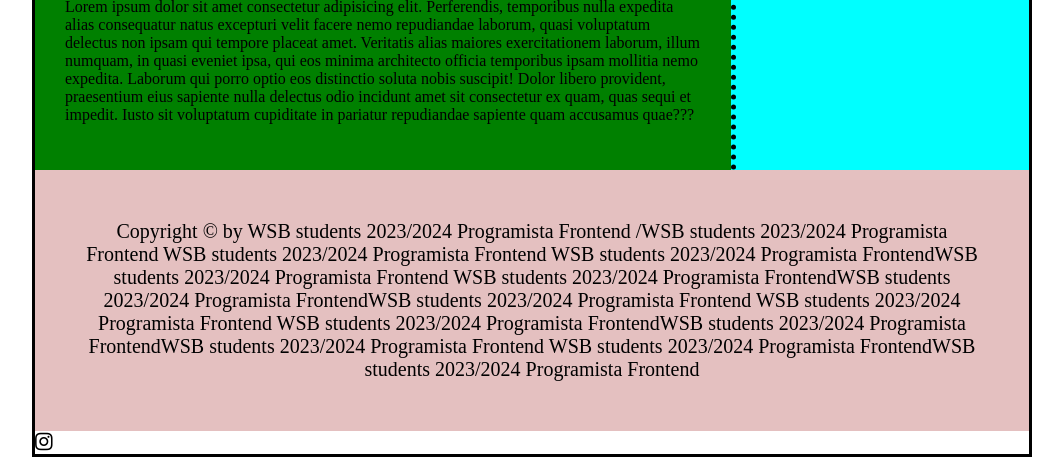
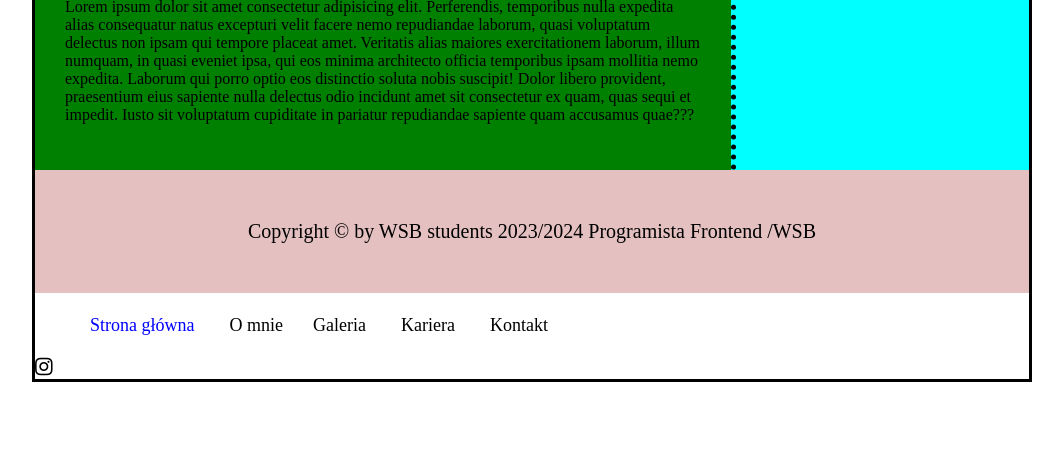
Before and after one commit to katjaen/Team-PF_wtorek2024, a plain HTML site: page index.html in a window 1280 px wide. Shown: the part 1017-1474 px from the top of the page, without its empty margins (108-1171 px from the left). After the commit the page ends 1399 px from the top, so only its background shows below. Drawn offline with Linux system fonts and the light colour scheme.

Commit message:
footer change

```diff
--- a/css/style.css
+++ b/css/style.css
@@ -65,6 +65,10 @@ header {
 	padding: 20px 15px 20px 15px;
 }
 
+.footer {
+	display: flex;
+	align-items: center;
+}
 /* brand*/
 
 .brand a,
--- a/index.html
+++ b/index.html
@@ -1,16 +1,15 @@
 <!DOCTYPE html>
 <html lang="en">
+
 <head>
   <meta charset="UTF-8" />
   <meta name="viewport" content="width=device-width, initial-scale=1.0" />
   <title>Projekt HTML CSS 2023/2024</title>
-    <link
-      rel="stylesheet"
-      href="//use.fontawesome.com/releases/v5.0.7/css/all.css"
-    />
+  <link rel="stylesheet" href="//use.fontawesome.com/releases/v5.0.7/css/all.css" />
   <link rel="stylesheet" href="/css/style.css" />
   <script src="/script.js"></script>
 </head>
+
 <body>
   <div id="container">
     <header>
@@ -55,10 +54,7 @@
     <main>
       <article>
         <h1>Lorem ipsum dolor sit.</h1>
-          <img
-            src="https://unsplash.it/700/300?image=870"
-            alt="Image for article"
-          />
+        <img src="https://unsplash.it/700/300?image=870" alt="Image for article" />
         <p>
           Lorem ipsum dolor sit amet consectetur adipisicing elit.
           Perferendis, temporibus nulla expedita alias consequatur natus
@@ -76,10 +72,7 @@
       <aside>
         <section class="widget">
           <h2>O autorze:</h2>
-            <img
-              src="https://unsplash.it/100/100?image=1062"
-              alt="Authors photo"
-            />
+          <img src="https://unsplash.it/100/100?image=1062" alt="Authors photo" />
           <p>
             Lorem ipsum dolor sit amet consectetur adipisicing elit. Dolorem
             voluptatibus eum inventore exercitationem optio vero dolore
@@ -107,18 +100,21 @@
     <footer>
       <p>
         Copyright &copy; by WSB students 2023/2024 Programista Frontend /WSB
-          students 2023/2024 Programista Frontend WSB students 2023/2024
-          Programista Frontend WSB students 2023/2024 Programista FrontendWSB
-          students 2023/2024 Programista Frontend WSB students 2023/2024
-          Programista FrontendWSB students 2023/2024 Programista FrontendWSB
-          students 2023/2024 Programista Frontend WSB students 2023/2024
-          Programista Frontend WSB students 2023/2024 Programista FrontendWSB
-          students 2023/2024 Programista FrontendWSB students 2023/2024
-          Programista Frontend WSB students 2023/2024 Programista FrontendWSB
-          students 2023/2024 Programista Frontend
       </p>
+      <div class="dropdown">
+        <nav>
+          <ul>
+            <li><a href="#">Strona główna</a></li>
+            <li><a href="#">O mnie</a>
+            <li><a href="#">Galeria</a></li>
+            <li><a href="#">Kariera</a></li>
+            <li><a href="#">Kontakt</a></li>
+          </ul>
+        </nav>
+      </div>
       <i class="fab fa-instagram"></i>
     </footer>
   </div>
 </body>
+
 </html>
```
Lines whose indentation alone changed are shown as unchanged.
